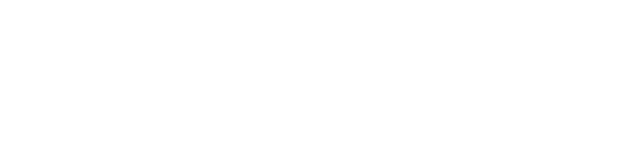
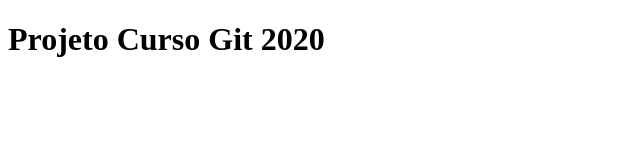
Before and after one commit to FernandoBispo2020/projeto-curso-git, a plain HTML site: page index.html in a window 1280 px wide. Shown: the whole page, without its empty margins (0-640 px from the left). Drawn offline with Linux system fonts and the light colour scheme.

Commit message:
Novo index
Título da página

```diff
--- a/index.html
+++ b/index.html
@@ -6,6 +6,6 @@
     <title>Projeto Curso Git</title>
 </head>
 <body>
-
+    <h1>Projeto Curso Git 2020</h1>
 </body>
 </html>
```
